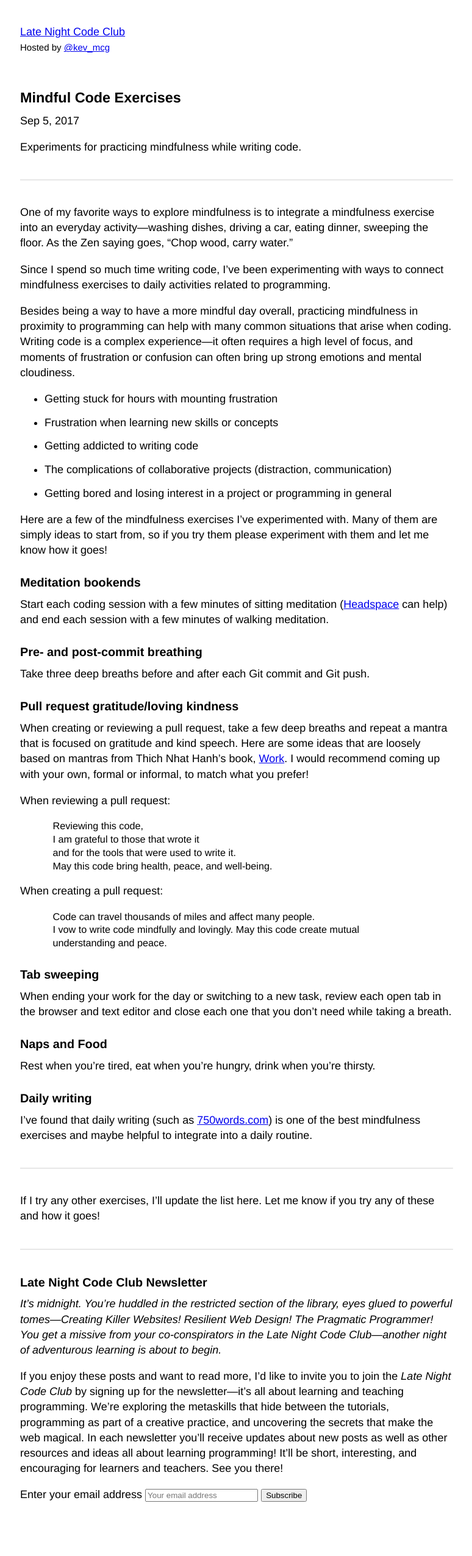
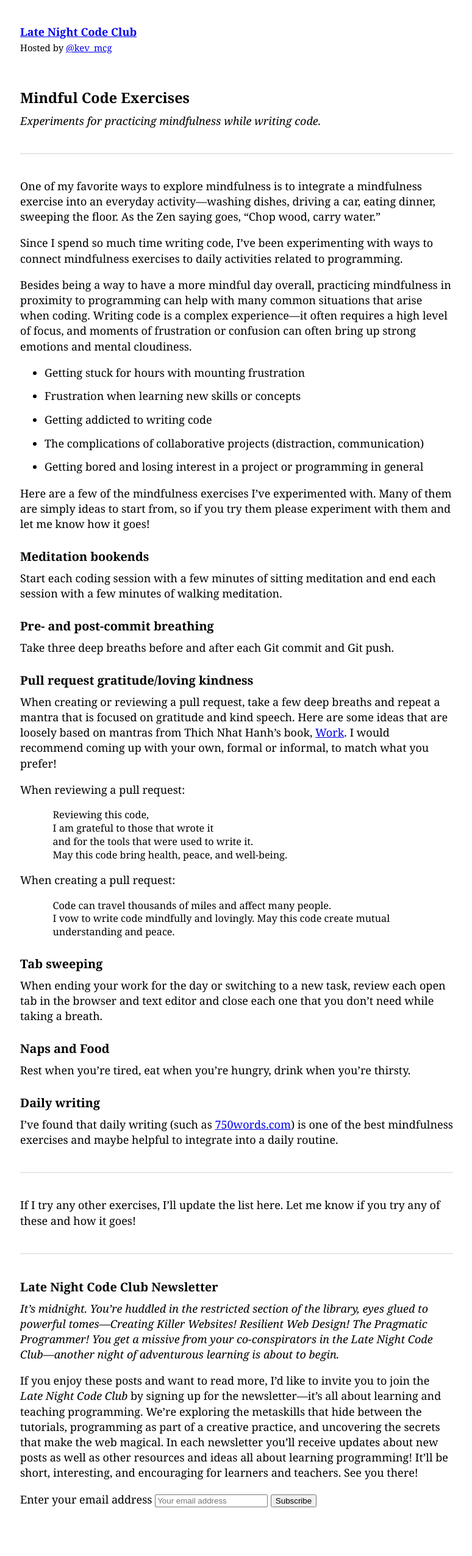
Before and after one commit to kmcgillivray/latenightcodeclub, a Jekyll site: the page built from _posts/2017-09-05-mindful-code-exercises.md, in a window 1280 px wide. Shown: the whole page at 61% size, without its empty margins (252-1026 px from the left). Built offline with Jekyll 4.4.1, drawn with Linux system fonts in a browser that asks for light colours.

Commit message:
Fix broken link

```diff
--- a/_config.yml
+++ b/_config.yml
@@ -4,4 +4,4 @@ baseurl: /latenightcodeclub
 
 # Build settings
 markdown: kramdown
-permalink: pretty
+permalink: /:title
--- a/_includes/header.html
+++ b/_includes/header.html
@@ -1,6 +1,6 @@
 <nav class="nav">
 	<ul>
-		<li><a href="{{ site.baseurl }}/">{{ site.title }}</a><br><small>Hosted by <a href="/">@kev_mcg</a></small></li>
+		<li><strong><a href="{{ site.baseurl }}/">{{ site.title }}</a></strong><br><small>Hosted by <a href="/">@kev_mcg</a></small></li>
 		{% for page in site.pages %}
 		<li><a href="{{ site.baseurl }}{{ page.url }}">{{ page.title }}</a></li>
 		{% endfor %}
--- a/_layouts/post.html
+++ b/_layouts/post.html
@@ -4,8 +4,7 @@ layout: default
 
 <article>
 	<h1>{{ page.title }}</h1>
-	<p>{{ page.date | date: "%b %-d, %Y" }}</p>
-	<p>{{ page.description }}</p>
+	<p><em>{{ page.description }}</em></p>
 	<hr>
  	{{ content }}
 </article>
--- a/_posts/2017-09-05-mindful-code-exercises.md
+++ b/_posts/2017-09-05-mindful-code-exercises.md
@@ -22,7 +22,7 @@ Here are a few of the mindfulness exercises I've experimented with. Many of them
 
 ## Meditation bookends
 
-Start each coding session with a few minutes of sitting meditation ([Headspace](http://headspace.com) can help) and end each session with a few minutes of walking meditation.
+Start each coding session with a few minutes of sitting meditation and end each session with a few minutes of walking meditation.
 
 ## Pre- and post-commit breathing
 
--- a/css/main.css
+++ b/css/main.css
@@ -18,7 +18,7 @@ html {
 body {
 	font-size: 1em;
 	line-height: 1.4;
-	font-family: Helvetica, sans-serif;
+	font-family: Georgia, serif;
   margin-top: 40px;
   margin-bottom: 80px;
   -webkit-font-smoothing: antialiased;
```
Also changed, not shown: _posts/2017-09-21-a-balanced-learning-plan.md (+1 -1 lines).
